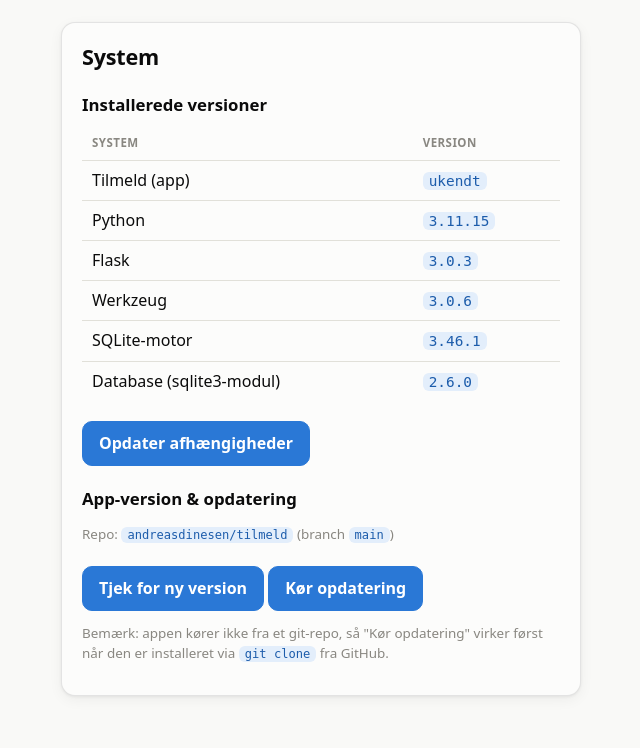
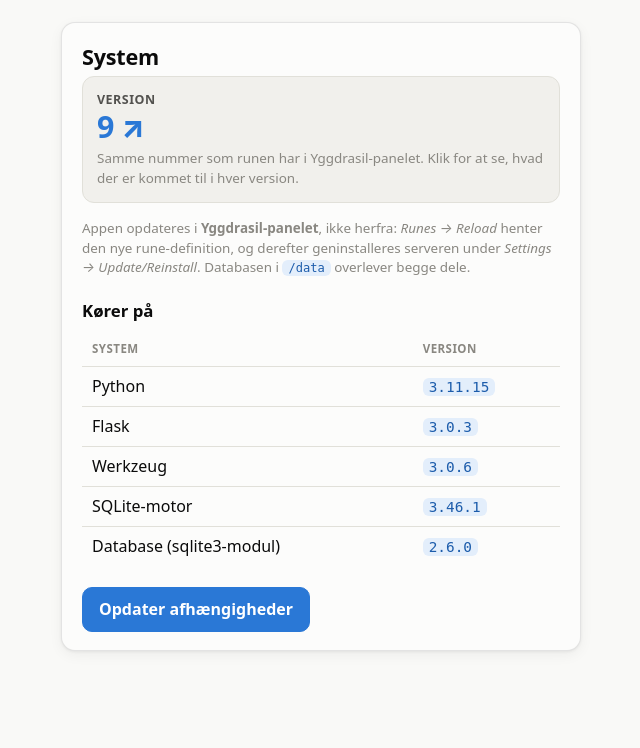
Before and after one commit to andreasdinesen/tilmeld, a Flask app: page /master/system in a window 1280 px wide. Shown: the part 52-800 px from the top of the page, without its empty margins (135-775 px from the left). Run offline with Flask 3, Linux system fonts and the light colour scheme; the visitor is signed in with stand-in values (Sample User, id 1); data comes from the database, SQL or seed files in the repository.

Commit message:
feat: ét versionsnummer med versionslog, opdatering flyttet til panelet (rune 9)
System-siden viser nu runens version — samme tal som Yggdrasil-panelet — som
et link til CHANGELOG.md på GitHub med anker til den aktuelle version. Tallet
læses direkte fra runes/tilmeld.yaml, så det ikke kan komme ud af trit.

"App-version & opdatering" er fjernet sammen med check_latest() og
update_app(): appen kører fra et Docker-image, så et git pull i containeren
ville alligevel blive kastet væk ved næste geninstallation. Opdatering hører
hjemme i panelet.

VERSION-filen er slettet — den fandtes kun for versions-tjekket, og to
versionsnumre side om side var netop forvirringen. Rune-versionen bruges nu
også som cache-bust på statiske filer.

Co-Authored-By: Claude Opus 5 <noreply@anthropic.com>

```diff
--- a/app.py
+++ b/app.py
@@ -248,9 +248,10 @@ def admin_has_access(group):
 
 @app.context_processor
 def inject_app_version():
-    # Bruges som cache-bust på style.css: Cloudflare edge-cacher .css i timevis og
-    # ignorerer Cache-Control, så en ny udgivelse skal have en ny URL.
-    return {"app_version": system_info.app_version()}
+    # Bruges som cache-bust på style.css/passkey.js: Cloudflare edge-cacher statiske
+    # filer i timevis og ignorerer Cache-Control, så en ny udgivelse skal have en ny URL.
+    # Runens version bumpes ved hver udgivelse og er derfor det rigtige tal.
+    return {"app_version": system_info.rune_version()}
 
 
 @app.template_filter("dt")
@@ -536,20 +537,16 @@ def master_system():
     s = db.get_settings(conn)
     conn.close()
     update_log = None
-    check = None
-    if request.method == "POST":
-        action = request.form.get("action")
-        if action == "check":
-            check = system_info.check_latest(s["github_repo"], s["update_branch"])
-        elif action == "update_app":
-            update_log = system_info.update_app(s["update_branch"])
-        elif action == "update_deps":
-            update_log = system_info.update_dependencies()
+    if request.method == "POST" and request.form.get("action") == "update_deps":
+        update_log = system_info.update_dependencies()
+    version = system_info.rune_version()
     return render_template(
         "master/system.html", s=s,
         components=system_info.component_versions(),
-        is_git=system_info.is_git_repo(),
-        check=check, update_log=update_log)
+        version=version,
+        changelog_url=system_info.changelog_url(
+            s["github_repo"], s["update_branch"], version),
+        update_log=update_log)
 
 
 # --------------------------------------------------------------------------- #
--- a/runes/tilmeld.yaml
+++ b/runes/tilmeld.yaml
@@ -4,7 +4,7 @@ gameskill:
   category: "Apps"
   description: "Event-tilmeldingssystem: bruger-, gruppe-admin- og master-admin-UI med tilmelding, deltagerlister, CSV-eksport, lyst/mørkt tema og passkey-login."
   author: "andreasdinesen"
-  version: 8
+  version: 9
   icon: "app"
 
   docker:
--- a/static/style.css
+++ b/static/style.css
@@ -304,6 +304,14 @@ tr.declined td:first-child { text-decoration: line-through; }
 ul.tight { margin: 0.4em 0; padding-left: 1.3em; }
 ul.tight li { margin: 0.2em 0; }
 
+/* Versionsnummer på System-siden — appens vigtigste ene tal, så det må gerne fylde */
+.versionbox { background: var(--sunken); border: 1px solid var(--line); border-radius: 12px; padding: 14px; margin: 4px 0 16px; }
+.versionbox .l { font-size: 0.78rem; color: var(--ink2); font-weight: 700; text-transform: uppercase; letter-spacing: 0.04em; }
+.versionbox .v { display: inline-block; font-size: 1.9rem; font-weight: 800; letter-spacing: -0.02em; line-height: 1.2; }
+.versionbox a.v { color: var(--accent); text-decoration: none; }
+.versionbox a.v:hover { text-decoration: underline; }
+.versionbox p { margin: 4px 0 0; }
+
 /* --- Beskrivelse (renderet Markdown) ------------------------------------ */
 
 .description { margin-top: 14px; }
--- a/system_info.py
+++ b/system_info.py
@@ -1,26 +1,50 @@
-"""Versioner og selv-opdatering til master-admin.
+"""Versioner til master → System.
 
-- Viser versioner af app, Python, Flask/Werkzeug, SQLite og DB-skema.
-- Tjekker en GitHub-adresse for en nyere app-version (filen VERSION på repoet).
-- Kan køre 'git pull' + pip-opdatering direkte (kræver at appen ligger i et git-repo).
+Appens version ER runens version — det tal, Yggdrasil-panelet viser (`version:` i
+`runes/tilmeld.yaml`). Ét tal ét sted: så kan man se i appen, hvad man har kørende,
+og sammenligne direkte med panelets rune-liste.
+
+Selve opdateringen sker i panelet (Runes → Reload, derefter serverens
+Update/Reinstall), ikke herfra — derfor er der ingen 'git pull' i denne fil.
 """
 import os
 import platform
+import re
 import sqlite3
 import subprocess
 import sys
-import urllib.request
 
 BASE_DIR = os.path.dirname(os.path.abspath(__file__))
-VERSION_FILE = os.path.join(BASE_DIR, "VERSION")
+RUNE_FILE = os.path.join(BASE_DIR, "runes", "tilmeld.yaml")
 
 
-def app_version() -> str:
+def rune_version() -> str:
+    """Runens `version:` læst direkte fra YAML'en.
+
+    Læses med en regex frem for en YAML-parser, så appen ikke får PyYAML som
+    afhængighed for ét enkelt tal.
+    """
     try:
-        with open(VERSION_FILE, encoding="utf-8") as f:
-            return f.read().strip()
+        with open(RUNE_FILE, encoding="utf-8") as f:
+            m = re.search(r"^\s*version:\s*(\S+)", f.read(), re.MULTILINE)
+        return m.group(1).strip('"\'') if m else "ukendt"
     except OSError:
         return "ukendt"
+
+
+def changelog_url(repo: str, branch: str = "main", version: str = "") -> str:
+    """Link til versionsloggen på GitHub, med anker til den aktuelle version.
+
+    GitHub laver ankeret ud fra overskriften, så "## Version 9" bliver "#version-9".
+    Uden et repo i indstillingerne er der intet at linke til.
+    """
+    repo = (repo or "").strip().strip("/")
+    if not repo:
+        return ""
+    url = f"https://github.com/{repo}/blob/{branch or 'main'}/CHANGELOG.md"
+    if version and version != "ukendt":
+        url += f"#version-{version}"
+    return url
 
 
 def _pkg_version(name: str) -> str:
@@ -32,46 +56,17 @@ def _pkg_version(name: str) -> str:
 
 
 def component_versions() -> list:
-    """Liste af (navn, version) for installerede systemer."""
+    """Liste af (navn, version) for de systemer appen kører på.
+
+    Appens egen version står ikke her — den vises for sig som runens versionsnummer.
+    """
     return [
-        ("Tilmeld (app)", app_version()),
         ("Python", platform.python_version()),
         ("Flask", _pkg_version("flask")),
         ("Werkzeug", _pkg_version("werkzeug")),
         ("SQLite-motor", sqlite3.sqlite_version),
         ("Database (sqlite3-modul)", sqlite3.version),
     ]
-
-
-def is_git_repo() -> bool:
-    return os.path.isdir(os.path.join(BASE_DIR, ".git"))
-
-
-def check_latest(repo: str, branch: str = "main") -> dict:
-    """Hent VERSION-filen fra GitHub og sammenlign med lokal version."""
-    repo = (repo or "").strip().strip("/")
-    if not repo:
-        return {"ok": False, "error": "Ingen GitHub-adresse angivet."}
-    url = f"https://raw.githubusercontent.com/{repo}/{branch or 'main'}/VERSION"
-    try:
-        with urllib.request.urlopen(url, timeout=15) as r:
-            latest = r.read().decode().strip()
-    except Exception as e:
-        return {"ok": False, "error": f"Kunne ikke hente version: {e}", "url": url}
-    current = app_version()
-    return {
-        "ok": True, "current": current, "latest": latest,
-        "update_available": _newer(latest, current), "url": url,
-    }
-
-
-def _newer(latest: str, current: str) -> bool:
-    def parse(v):
-        return [int(x) for x in v.split(".") if x.isdigit()]
-    try:
-        return parse(latest) > parse(current)
-    except Exception:
-        return latest != current
 
 
 def _run(cmd: list) -> str:
@@ -82,17 +77,6 @@ def _run(cmd: list) -> str:
         return f"FEJL: {e}"
 
 
-def update_app(branch: str = "main") -> str:
-    """git pull + opdater afhængigheder. Genstart kræves efter."""
-    if not is_git_repo():
-        return ("Appen er ikke et git-repo, så automatisk opdatering er ikke mulig. "
-                "Hent den nyeste version manuelt fra GitHub.")
-    log = "$ git pull\n" + _run(["git", "pull", "origin", branch or "main"])
-    log += "\n\n$ pip install -r requirements.txt\n" + update_dependencies()
-    log += "\n\nGENSTART appen for at den nye version træder i kraft."
-    return log
-
-
 def update_dependencies() -> str:
     req = os.path.join(BASE_DIR, "requirements.txt")
     return _run([sys.executable, "-m", "pip", "install", "--upgrade", "-r", req])
--- a/templates/master/system.html
+++ b/templates/master/system.html
@@ -5,7 +5,31 @@
 <div class="card narrow">
   <h1>System</h1>
 
-  <h2>Installerede versioner</h2>
+  <div class="versionbox">
+    <div class="l">Version</div>
+    {% if changelog_url %}
+      <a class="v" href="{{ changelog_url }}" target="_blank" rel="noopener"
+         title="Se versionsloggen på GitHub">{{ version }} ↗</a>
+    {% else %}
+      <span class="v">{{ version }}</span>
+    {% endif %}
+    <p class="muted small">
+      Samme nummer som runen har i Yggdrasil-panelet.
+      {% if changelog_url %}
+        Klik for at se, hvad der er kommet til i hver version.
+      {% else %}
+        Sæt GitHub-repoet under <a href="{{ url_for('master_settings') }}">Opsætning</a>
+        for at kunne åbne versionsloggen herfra.
+      {% endif %}
+    </p>
+  </div>
+
+  <p class="muted small">Appen opdateres i <strong>Yggdrasil-panelet</strong>, ikke herfra:
+     <em>Runes → Reload</em> henter den nye rune-definition, og derefter geninstalleres
+     serveren under <em>Settings → Update/Reinstall</em>. Databasen i <code>/data</code>
+     overlever begge dele.</p>
+
+  <h2>Kører på</h2>
   <table>
     <thead><tr><th>System</th><th>Version</th></tr></thead>
     <tbody>
@@ -19,41 +43,8 @@
     <button type="submit" onclick="return confirm('Opdater alle afhængigheder via pip?')">Opdater afhængigheder</button>
   </form>
 
-  <h2>App-version &amp; opdatering</h2>
-  {% if not s.github_repo %}
-    <p class="muted">Ingen GitHub-adresse angivet. Sæt den under
-       <a href="{{ url_for('master_settings') }}">Opsætning</a> for at kunne tjekke for nye versioner.</p>
-  {% else %}
-    <p class="muted small">Repo: <code>{{ s.github_repo }}</code> (branch <code>{{ s.update_branch }}</code>)</p>
-  {% endif %}
-
-  <form method="post" class="inline">
-    <input type="hidden" name="action" value="check">
-    <button type="submit">Tjek for ny version</button>
-  </form>
-  <form method="post" class="inline">
-    <input type="hidden" name="action" value="update_app">
-    <button type="submit" onclick="return confirm('Hent og installer nyeste version (git pull)?')">Kør opdatering</button>
-  </form>
-
-  {% if check %}
-    {% if check.ok %}
-      <div class="flash {{ 'ok' if check.update_available else '' }}" style="margin-top:14px">
-        Nuværende: <strong>{{ check.current }}</strong> · Nyeste på GitHub: <strong>{{ check.latest }}</strong>
-        {% if check.update_available %} — der findes en nyere version!{% else %} — du kører den nyeste.{% endif %}
-      </div>
-    {% else %}
-      <div class="flash error" style="margin-top:14px">{{ check.error }}</div>
-    {% endif %}
-  {% endif %}
-
-  {% if not is_git %}
-    <p class="muted small">Bemærk: appen kører ikke fra et git-repo, så "Kør opdatering" virker først når den er
-       installeret via <code>git clone</code> fra GitHub.</p>
-  {% endif %}
-
   {% if update_log %}
-    <h3>Opdaterings-log</h3>
+    <h3>Log</h3>
     <pre class="log">{{ update_log }}</pre>
     <p class="muted small">Genstart appen for at ændringer træder i kraft.</p>
   {% endif %}
```
Also changed, not shown: passkeys.py (+3 -4 lines), templates/master/settings.html (+5 -3 lines), CHANGELOG.md (added), README.md, 1 other file.
